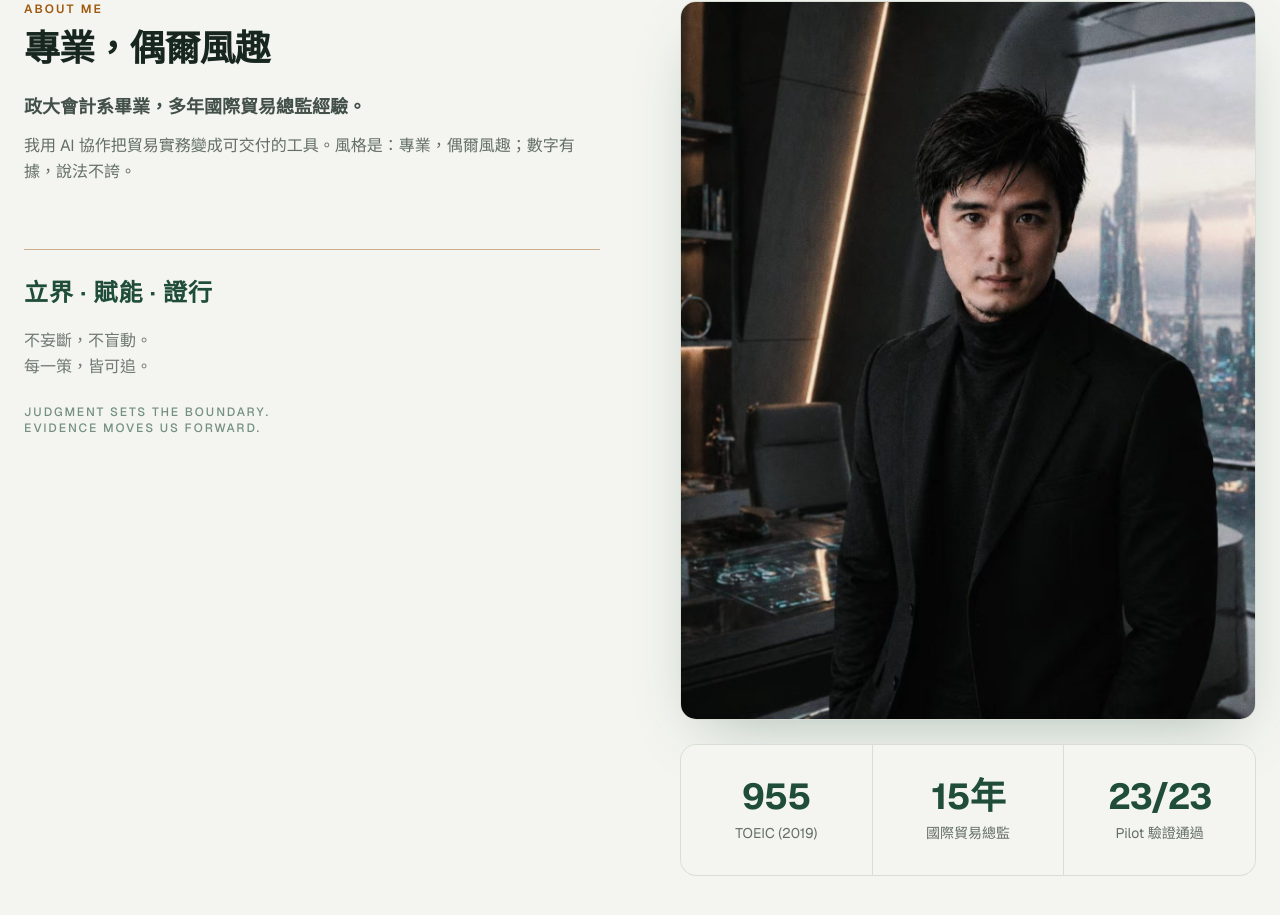
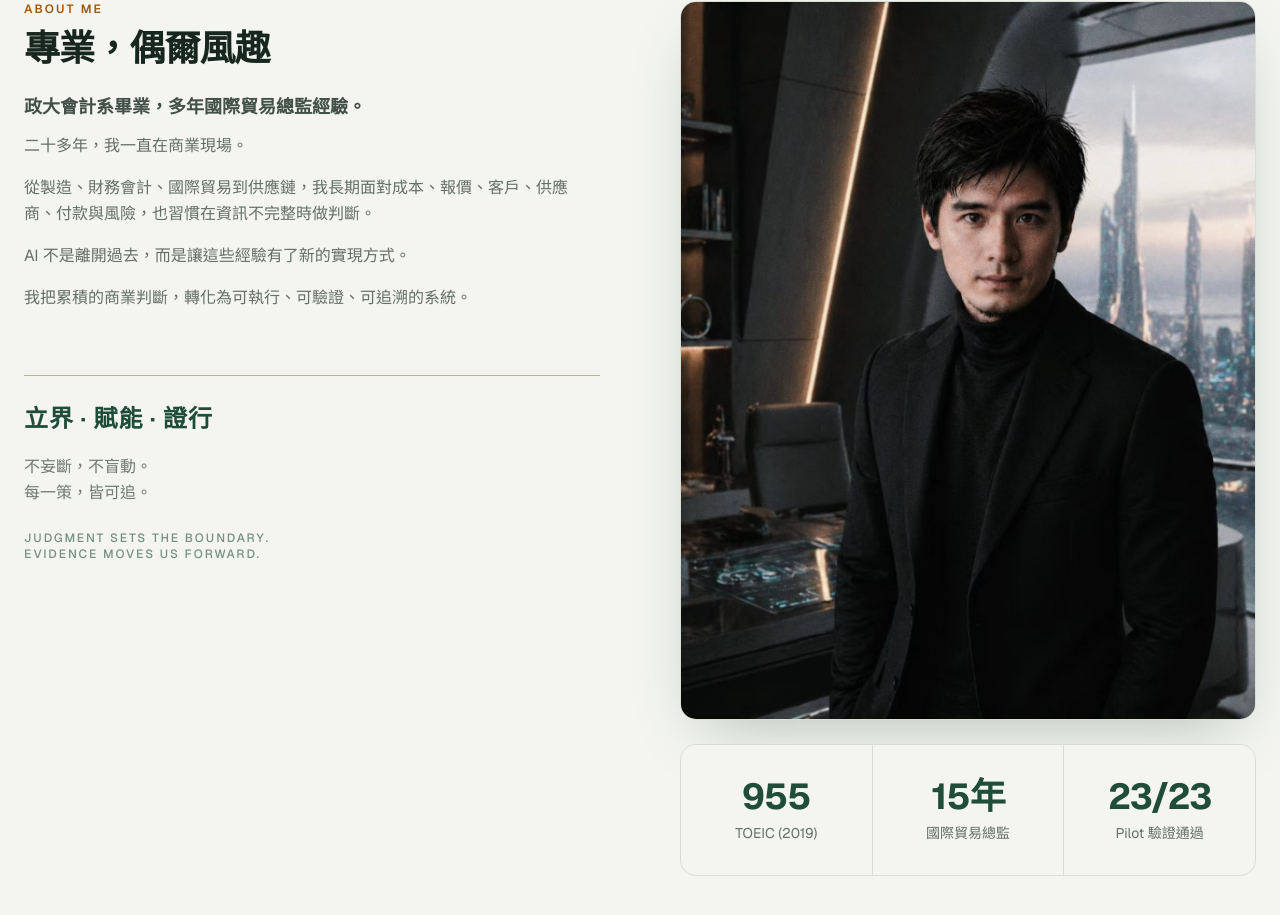
Before and after one commit to apchen1978/pauls-tradecraft, a React (Vite) app: page / in a window 1280 px wide. Shown: the part 8012-8927 px from the top of the page. Built offline with nearby package versions, Linux system fonts and the light colour scheme.

Commit message:
feat: integrate about commercial narrative

```diff
--- a/src/components/About.jsx
+++ b/src/components/About.jsx
@@ -15,7 +15,11 @@ export default function About() {
           <p className="eyebrow">{t.about.eyebrow}</p>
           <h2 className="mt-3 text-3xl font-bold tracking-tight md:text-4xl">{t.about.headline}</h2>
           <p className="mt-6 text-lg font-semibold text-ink/80">{t.about.intro}</p>
-          <p className="mt-3 max-w-[52ch] text-base leading-relaxed text-ink/65">{t.about.body}</p>
+          <div className="mt-3 max-w-[52ch] space-y-4 text-base leading-relaxed text-ink/65">
+            {t.about.narrative.map((paragraph) => (
+              <p key={paragraph}>{paragraph}</p>
+            ))}
+          </div>
           <div className="mt-12 border-t border-amber/45 pt-6 md:mt-16 md:pt-7">
             <p className="max-w-[28ch] text-xl font-semibold leading-[1.25] tracking-[0.04em] text-forest md:text-2xl">
               {t.about.signature.lead.map((line) => (
--- a/src/i18n.jsx
+++ b/src/i18n.jsx
@@ -84,7 +84,12 @@ const dict = {
       eyebrow: "About Me",
       headline: "專業，偶爾風趣",
       intro: "政大會計系畢業，多年國際貿易總監經驗。",
-      body: "我用 AI 協作把貿易實務變成可交付的工具。風格是：專業，偶爾風趣；數字有據，說法不誇。",
+      narrative: [
+        "二十多年，我一直在商業現場。",
+        "從製造、財務會計、國際貿易到供應鏈，我長期面對成本、報價、客戶、供應商、付款與風險，也習慣在資訊不完整時做判斷。",
+        "AI 不是離開過去，而是讓這些經驗有了新的實現方式。",
+        "我把累積的商業判斷，轉化為可執行、可驗證、可追溯的系統。",
+      ],
       signature: {
         lead: ["立界 · 賦能 · 證行"],
         support: ["不妄斷，不盲動。", "每一策，皆可追。"],
@@ -228,7 +233,12 @@ const dict = {
       eyebrow: "About Me",
       headline: "Professional, occasionally witty",
       intro: "Accounting degree from NCCU; years as an international trade director.",
-      body: "I use AI collaboration to turn trade practice into shippable tools. Style: professional, occasionally witty; numbers with receipts, claims without fluff.",
+      narrative: [
+        "For more than two decades, I’ve worked on the commercial front line.",
+        "Across manufacturing, finance, international trade, and supply chains, I’ve dealt with costs, quotations, customers, suppliers, payments, risk, and decisions made with incomplete information.",
+        "AI is not a departure from that experience. It is a new way to put it to work.",
+        "I turn commercial judgment into executable, verifiable, and traceable systems.",
+      ],
       signature: {
         lead: ["Judgment defines the boundary.", "AI amplifies capability.", "Evidence determines action."],
         support: ["Less automation for its own sake.", "Less guessing. Better decisions."],
```
